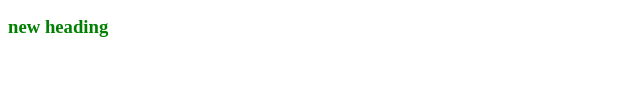
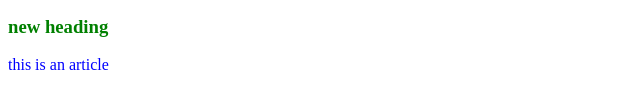
Before and after one commit to farokahmedk/bfti, a plain HTML site: page index.html in a window 1280 px wide. Shown: the part 288-396 px from the top of the page, without its empty margins (0-640 px from the left). Drawn offline with Linux system fonts and the light colour scheme.

Commit message:
article section added

```diff
--- a/index.html
+++ b/index.html
@@ -26,5 +26,9 @@
     <div class="box4"><h3>new heading</h3></div>
    </div>
 
+   <section class="article">
+    <p>this is an article</p>
+   </section>
+
 </body>
 </html>
--- a/style.css
+++ b/style.css
@@ -1,3 +1,7 @@
 h3 {
     color: green;
 }
+
+p {
+    color: blue;
+}
```
